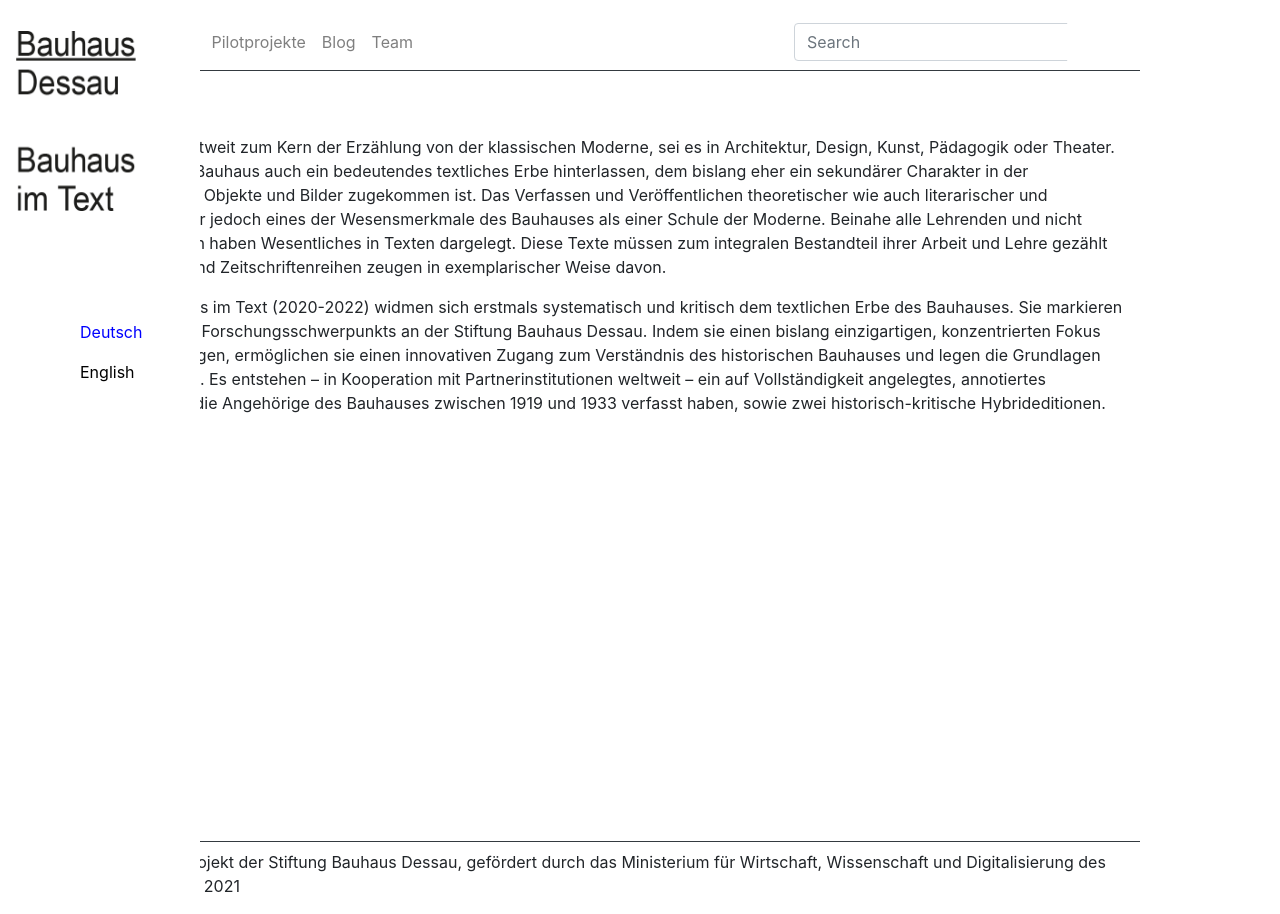
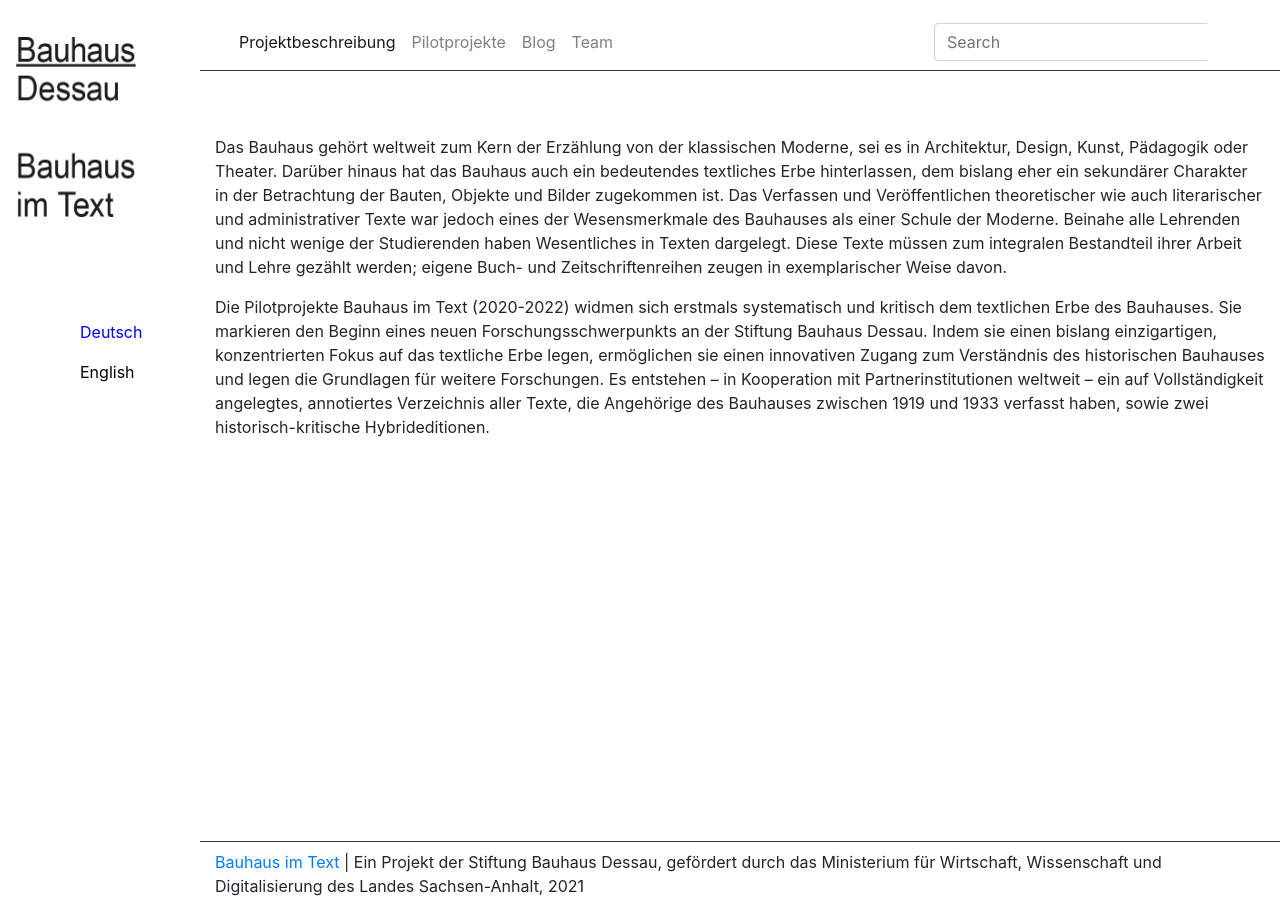
Before and after one commit to Bauhaus-im-Text/internetauftritt, a Jekyll site: the page built from pages/index.md, in a window 1280 px wide. Built offline with Jekyll 4.4.1, drawn with Linux system fonts in a browser that asks for light colours.

Commit message:
Update _custom.scss

```diff
--- a/_sass/_custom.scss
+++ b/_sass/_custom.scss
@@ -1,4 +1,8 @@
 /* add your scss tweaks here */
+.d-inline-flex {
+    max-width: 1868px;
+    margin-left: 200px;
+}
 /* Style the sidebar - fixed full height */
 .sidebar {
   height: 100%;
@@ -9,7 +13,7 @@
   left: 0px;
   background-color: white;
   overflow-x: hidden;
-  padding-top: 15px;
+  padding-top: 21px;
 }
 
 /* Style sidebar links */
```
